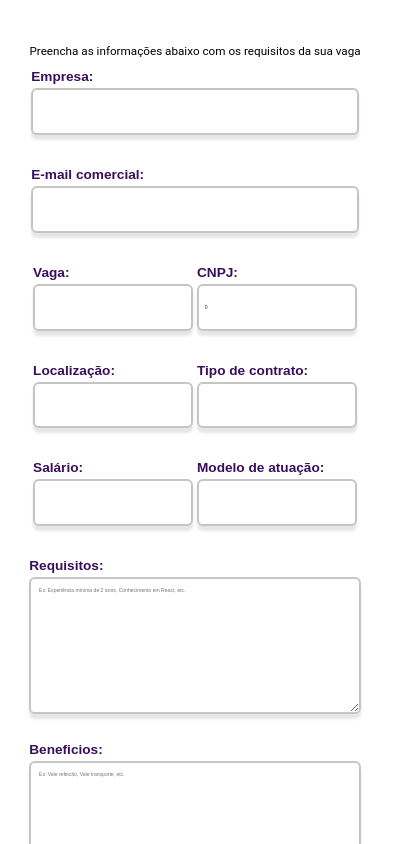
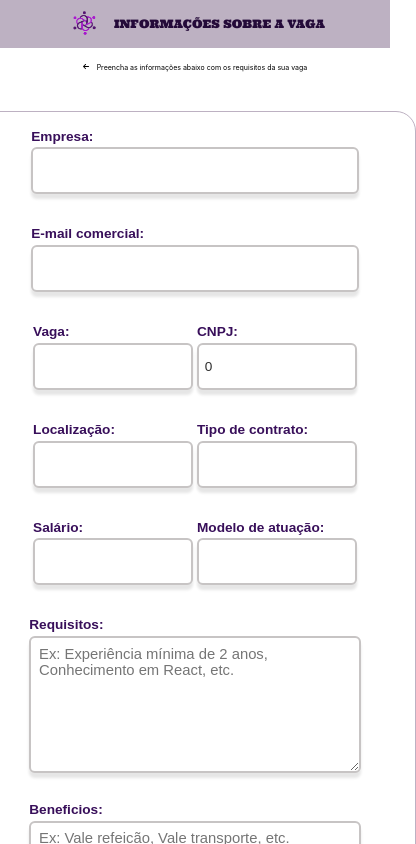
Before and after one commit to myslium/tcc-g-g, a React (Create React App) app: page /pagamento in a window 390 px wide. Shown: the top 844 px of the page, 416 px wide, since content can reach past the window. Built offline with nearby package versions, Linux system fonts and the light colour scheme; a web font is replaced by a local one.

Commit message:
pagina 21 feita

```diff
--- a/src/componentes/tituloelogo/index.scss
+++ b/src/componentes/tituloelogo/index.scss
@@ -20,6 +20,7 @@
 h1 {
     font-size: 2.5vw;
     font-family: 'Ultra', sans-serif;
+    text-transform: uppercase;
     font-weight: 400;
     margin: 0;
     color: #240A39;
--- a/src/pages/inicio/index.jsx
+++ b/src/pages/inicio/index.jsx
@@ -133,7 +133,7 @@ Resultados`} />
                         <img src="/assets/images/cabecalho/logo.png" alt="Logo" />
                         <h1>Quer aumentar a produtividade da sua empresa e economizar?</h1>
                     </div>
-                    <Link to='/falecomconsultor'>
+                    <Link to='/pagamento'>
                         <button className='botao'>Fale com o consultor</button>
                     </Link>
                 </div>
--- a/src/pages/pagamento/index.jsx
+++ b/src/pages/pagamento/index.jsx
@@ -1,11 +1,8 @@
-
 import { useState } from 'react'
-import Cabecalho from '../../componentes/cabeçalho'
-import Footer from '../../componentes/footer'
+import './index.scss'
+import { Link } from 'react-router-dom'
+import axios from 'axios'
 import Tituloelogo from '../../componentes/tituloelogo'
-import './index.scss'
-
-import axios from 'axios'
 
 
 export default function Pagamento() {
@@ -64,9 +61,23 @@ export default function Pagamento() {
     }
     return(
 
+
+        <div className='pagina-pagamento'>
+             <Tituloelogo titulo = 'Informações sobre a vaga'/>
+
+             <div className='texto-pagamento'>
+                <Link to = '/'>
+                    <i class="fa-solid fa-arrow-left"></i>
+                </Link>
+
+                <p>Preencha as informações abaixo com os requisitos da sua vaga</p>
+             </div>
+
+
                 <section className='terceira-parte'>
 
-        <p>Preencha as informações abaixo com os requisitos da sua vaga</p>
+
+
 
                 <div className='vagas'>
 
@@ -179,6 +190,7 @@ export default function Pagamento() {
 
                 </div>
                 </section>
+        </div>
 
 
     )
--- a/src/pages/pagamento/index.scss
+++ b/src/pages/pagamento/index.scss
@@ -1,11 +1,33 @@
+.pagina-pagamento {
+    display: flex;
+    flex-direction: column;
+    justify-content: center;
+    align-items: center;
+
+    .texto-pagamento {
+
+        display: flex;
+        align-items: center;
+        gap: 2vw;
+        font-size: 1.8vw;
+        padding-top: 2vw;
+
+        a {
+            color: #000;
+        }
+    }
     .terceira-parte {
 
-        margin-top: 2rem;
-        margin-bottom: 5rem;
         display: flex;
         flex-direction: column;
         justify-content: center;
         align-items: center;
+        border: 1px solid #BDB1C2;
+        border-radius: 20px;
+        padding: 2vh 14%;
+        margin-top: 2rem;
+        margin-bottom: 5rem;
+
 
         p {
             font-family: 'Roboto', sans-serif;
@@ -132,6 +154,32 @@
             }
         }
 
+        @media (max-width: 1200px) {
+
+            .div-grande {
+                .grande {
+
+                    width: 46vw;
+                    height: 0.5vw;
+                }
+
+                textarea {
+                    width: 46vw !important;
+                    height: 20vw !important;
+                }
+            }
+
+            .duo {
+                div {
+                    .pequeno {
+                        width: 21vw;
+                        height: 0.5vw;
+                    }
+                }
+            }
+
+        }
+
 
         @media (max-width: 768px) {
 
@@ -147,14 +195,17 @@
                 .div-grande {
 
                     .grande {
+
                         width: 70vw;
                         height: 5vw;
+                        font-size: 2.5vw;
                     }
 
 
                     textarea {
                         width: 70vw !important;
                         height: 20vw !important;
+                        font-size: 2.5vw;
                     }
                 }
 
@@ -164,6 +215,7 @@
                         .pequeno {
                             width: 33vw;
                             height: 5vw;
+                            font-size: 2.5vw;
                         }
                     }
                 }
@@ -197,12 +249,14 @@
                     .grande {
                         width: 80vw;
                         height: 8vw;
+                        font-size: 3.5vw;
                     }
 
 
                     textarea {
                         width: 80vw !important;
                         height: 30vw !important;
+                        font-size: 3.8vw;
                     }
                 }
 
@@ -212,6 +266,7 @@
                         .pequeno {
                             width: 37vw;
                             height: 8vw;
+                            font-size: 3.5vw;
                         }
                     }
                 }
@@ -228,3 +283,6 @@
 
         }
     }
+
+
+}
```
Lines whose indentation alone changed are shown as unchanged.
